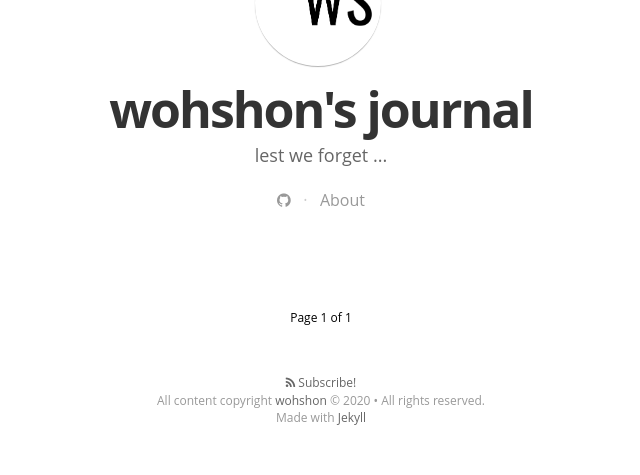
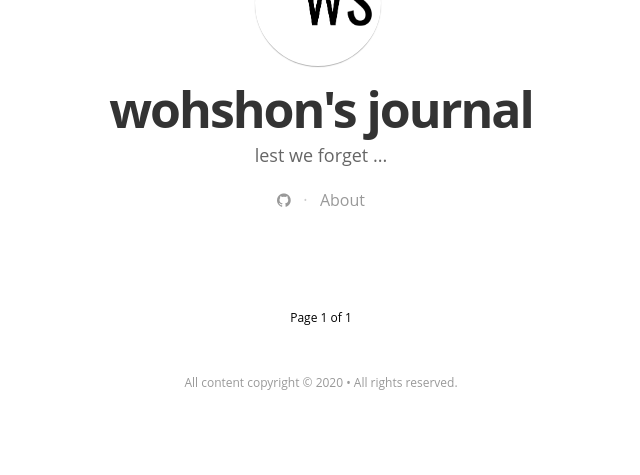
Before and after one commit to wohshon/wohshon.github.io, a Jekyll site: the page built from index.html, in a window 1280 px wide. Shown: the part 450-925 px from the top of the page, without its empty margins (319-959 px from the left). Built offline with Jekyll 4.4.1, drawn with Linux system fonts in a browser that asks for light colours; nearby versions of some CDN libraries; some web fonts are replaced; the list of posts is cut into pages by our own code; after the commit the page ends 900 px from its top, so only the background shows below that.

Commit message:
clean up footer

```diff
--- a/_config.yml
+++ b/_config.yml
@@ -8,7 +8,8 @@ title: "wohshon's journal"
 description: > # this means to ignore newlines until "email:"
    lest we forget ...
 
-email: a-mail@mail.mail
+# email: a-mail@mail.mail
+email: https://github.com/wohshon
 #blog logo
 logo: "/assets/images/ws_logo.png"
 float_logo: true # true, false (default)
--- a/_includes/footer.html
+++ b/_includes/footer.html
@@ -1,11 +1,18 @@
 <!-- footer start -->
 
 <footer class="site-footer">
+    <div class="inner">
+         <section class="copyright">All content copyright &copy; {{ site.time | date: '%Y' }} &bull; All rights reserved.</section>
+    </div>
+
+
+<!--
   <a class="subscribe" href="{{ "/feed.xml" | prepend: site.baseurl }}"> <span class="tooltip"> <i class="fa fa-rss"></i> Subscribe!</span></a>
     <div class="inner">
          <section class="copyright">All content copyright <a href="mailto:{{ site.email}}">{{ site.name }}</a> &copy; {{ site.time | date: '%Y' }} &bull; All rights reserved.</section>
          <section class="poweredby">Made with <a href="http://jekyllrb.com"> Jekyll</a></section>
     </div>
+-->
 </footer>
 
 <!-- footer end -->
```
